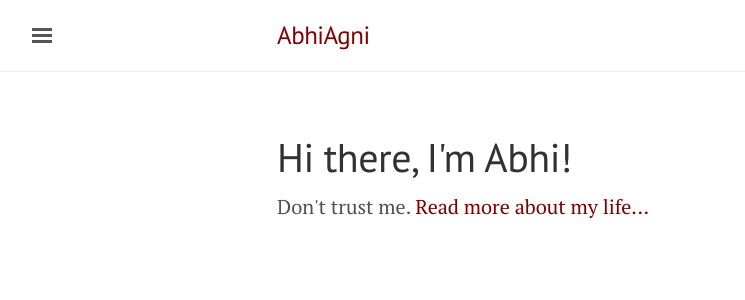
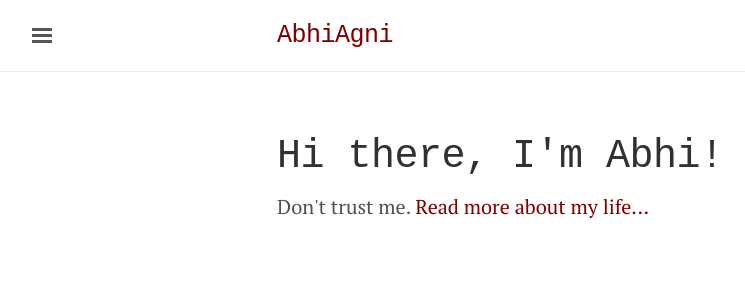
Before and after one commit to abhiagni11/abhiagni11.github.io, a Jekyll site: the page built from index.html, in a window 1280 px wide. Shown: the top 300 px of the page, without its empty margins (3-748 px from the left). Built offline with Jekyll 4.4.1, drawn with Linux system fonts in a browser that asks for light colours; the list of posts is cut into pages by our own code.

Commit message:
Update lanyon.css

```diff
--- a/public/css/lanyon.css
+++ b/public/css/lanyon.css
@@ -45,7 +45,7 @@ html {
 }
 
 h1, h2, h3, h4, h5, h6 {
-  font-family: "PT Sans", Helvetica, Arial, sans-serif;
+  font-family: 'Roboto Mono', monospace;;
   font-weight: 400;
   color: #313131;
   letter-spacing: -.025rem;
@@ -148,7 +148,7 @@ h1, h2, h3, h4, h5, h6 {
   width: 14rem;
   visibility: hidden;
   overflow-y: auto;
-  font-family: "PT Sans", Helvetica, Arial, sans-serif;
+  font-family: 'Lato', sans-serif;
   font-size: .875rem; /* 15px */
   color: rgba(255,255,255,.6);
   background-color: #202020;
```
